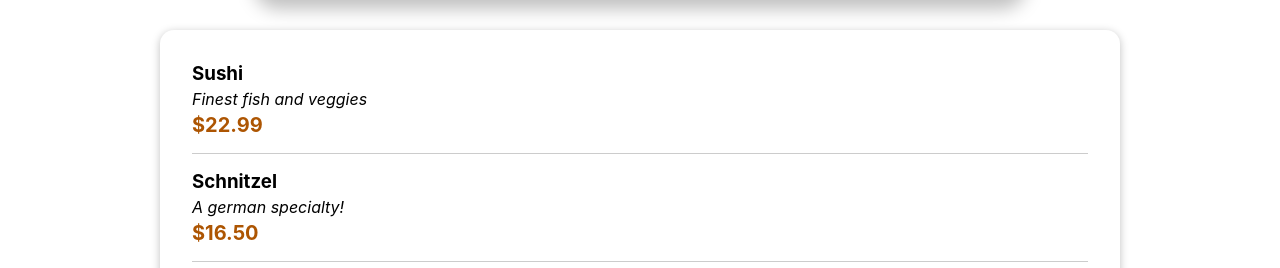
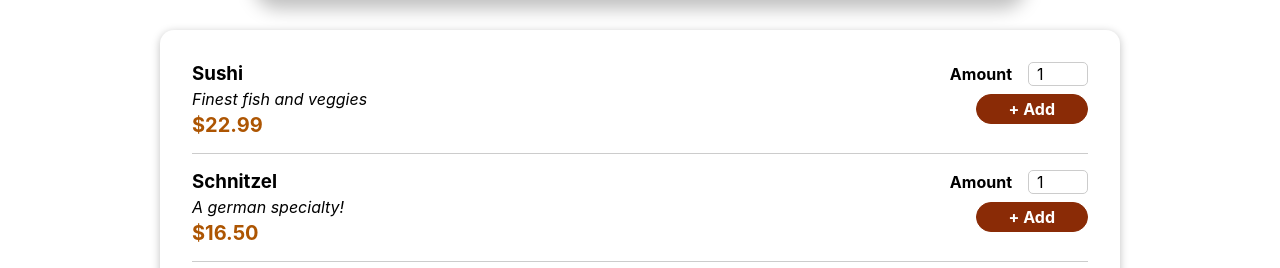
Before and after one commit to sangayt1997/order-food, a React (Create React App) app: page / in a window 1280 px wide. Shown: the part 532-800 px from the top of the page. Built offline with nearby package versions, Linux system fonts and the light colour scheme.

Commit message:
meal form component with ui kit input

```diff
--- a/src/components/meals/available-meal/available-meal.js
+++ b/src/components/meals/available-meal/available-meal.js
@@ -33,6 +33,7 @@
 const AvailableMeal = () => {
     const mealList = DUMMY_MEALS.map(item =>
         <MealItem
+            id={item.id}
             key={item.id}
             name={item.name}
             description={item.description}
--- /dev/null
+++ b/src/components/meals/meal-item-form/meal-item-form.js
@@ -0,0 +1,21 @@
+import React from "react";
+import classes from "./meal-item-form.module.css";
+import Input from "../../ui/input/input";
+
+const MealItemForm = (props) =>{
+    return(
+        <form className={classes.form}>
+            <Input label="Amount" input={{
+                id: 'amount_' + props.id,
+                type: 'number',
+                min: '1',
+                max: '5',
+                step: '1',
+                defaultValue: '1',
+            }}/>
+            <button>+ Add</button>
+        </form>
+    );
+}
+
+export default MealItemForm;
--- /dev/null
+++ b/src/components/meals/meal-item-form/meal-item-form.module.css
@@ -0,0 +1,20 @@
+.form {
+    text-align: right;
+}
+
+.form button {
+    font: inherit;
+    cursor: pointer;
+    background-color: #8a2b06;
+    border: 1px solid #8a2b06;
+    color: white;
+    padding: 0.25rem 2rem;
+    border-radius: 20px;
+    font-weight: bold;
+}
+
+.form button:hover,
+.form button:active {
+    background-color: #641e03;
+    border-color: #641e03;
+}
--- a/src/components/meals/meal-item/meal-item.js
+++ b/src/components/meals/meal-item/meal-item.js
@@ -1,5 +1,6 @@
 import React from "react";
 import classes from "./meal-item.module.css";
+import MealItemForm from "../meal-item-form/meal-item-form";
 
 const MealItem = (props) =>{
     const price = `$${props.price.toFixed(2)}`;
@@ -11,7 +12,7 @@
                 <div className={classes.price}>{price}</div>
             </div>
             <div>
-
+                <MealItemForm />
             </div>
         </li>
     );
--- /dev/null
+++ b/src/components/ui/input/input.js
@@ -0,0 +1,13 @@
+import React from "react";
+import classes from "./input.module.css";
+
+const Input = (props) => {
+    return(
+        <div className={classes.input}>
+            <label htmlFor={props.input.id}>{props.label}</label>
+            <input {...props.input} />
+        </div>
+    );
+}
+
+export default Input;
--- /dev/null
+++ b/src/components/ui/input/input.module.css
@@ -0,0 +1,18 @@
+.input {
+    display: flex;
+    align-items: center;
+    margin-bottom: 0.5rem;
+}
+
+.input label {
+    font-weight: bold;
+    margin-right: 1rem;
+}
+
+.input input {
+    width: 3rem;
+    border-radius: 5px;
+    border: 1px solid #ccc;
+    font: inherit;
+    padding-left: 0.5rem;
+}
```
